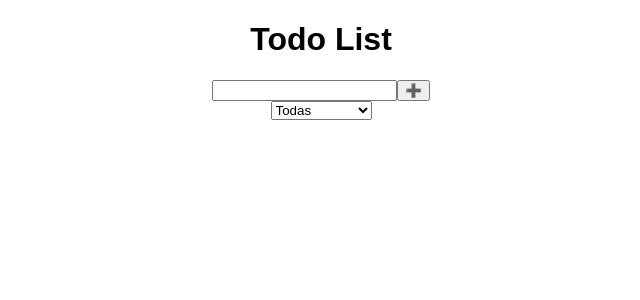
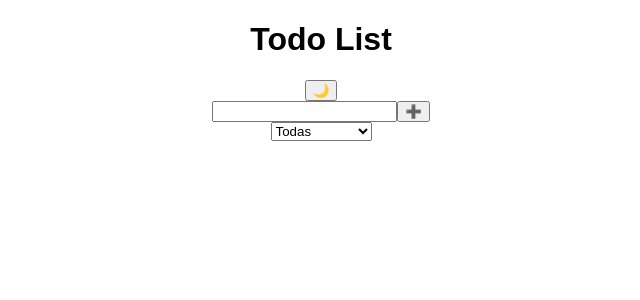
Before and after one commit to csarisg/todolist, a React (Vite) app: page / in a window 1280 px wide. Shown: the top 300 px of the page, without its empty margins (319-959 px from the left). Built offline with nearby package versions, Linux system fonts and the light colour scheme.

Commit message:
Modo oscuro

```diff
--- a/src/App.jsx
+++ b/src/App.jsx
@@ -4,6 +4,7 @@ import TodoList from "./components/TodoList";
 import "./index.css";
 
 function App() {
+  // Cargar desde localStorage correctamente
   const [todos, setTodos] = useState(() => {
     try {
       const data = localStorage.getItem("tareas");
@@ -14,6 +15,7 @@ function App() {
   });
 
   const [filtro, setFiltro] = useState("todas");
+  const [modoOscuro, setModoOscuro] = useState(false);
 
   // Guardar en localStorage
   useEffect(() => {
@@ -27,8 +29,12 @@ function App() {
   });
 
   return (
-    <div>
+    <div className={modoOscuro ? "dark" : ""}>
       <h1>Todo List</h1>
+
+      <button onClick={() => setModoOscuro(!modoOscuro)}>
+        🌙
+      </button>
 
       <Form setTodos={setTodos} />
 
--- a/src/index.css
+++ b/src/index.css
@@ -2,3 +2,8 @@ body {
   text-align: center;
   font-family: Arial;
 }
+
+.dark {
+  background: #121212;
+  color: white;
+}
```
